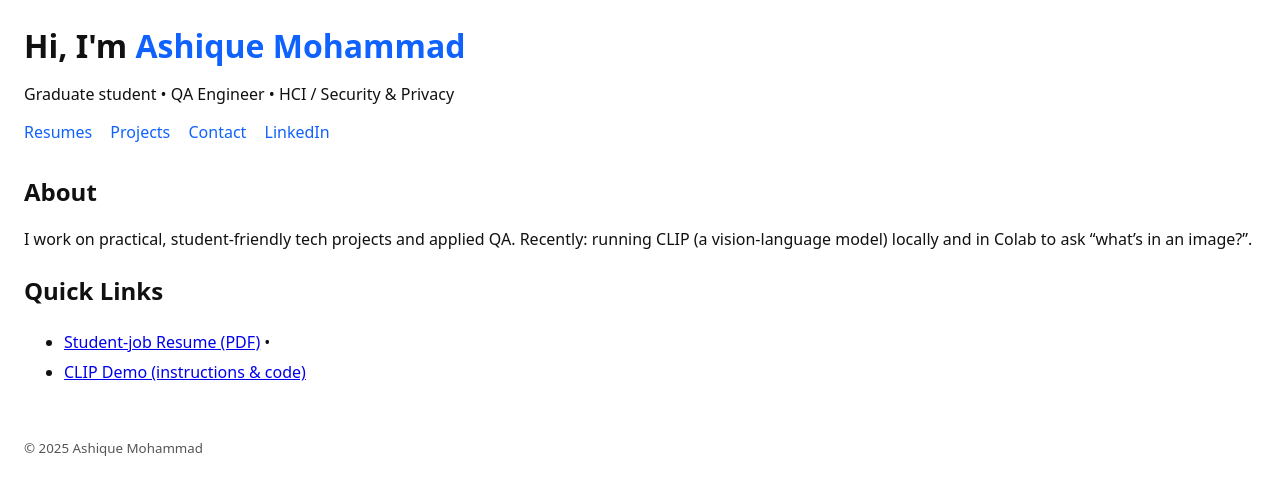
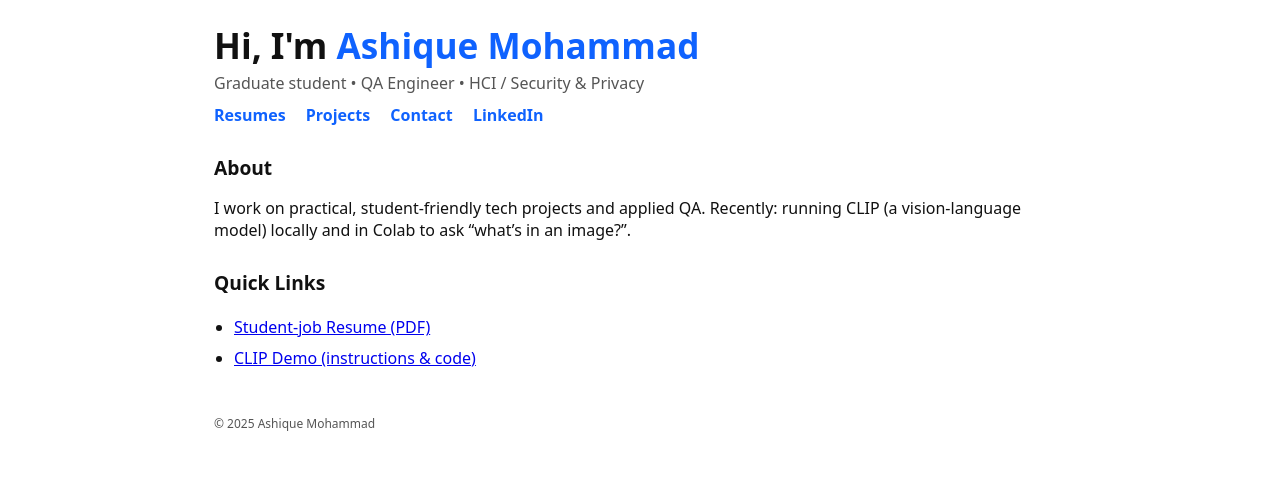
Before and after one commit to Ashiqueams/vInVLM, a plain HTML site: page index.html in a window 1280 px wide. Drawn offline with Linux system fonts and the light colour scheme.

Commit message:
changed css style

```diff
--- a/assets/style.css
+++ b/assets/style.css
@@ -1,10 +1,24 @@
-:root { font-family: ui-sans-serif, system-ui, -apple-system, Segoe UI, Roboto, sans-serif; }
-body { margin: 24px; color: #111; background: #fff; }
-header { margin-bottom: 32px; }
-h1 { font-size: 2rem; margin: 0 0 8px; }
-.hl { color: #0f62fe; }
-nav a { margin-right: 14px; text-decoration: none; color: #0f62fe; }
-nav a:hover { text-decoration: underline; }
-h2 { margin-top: 24px; }
-ul { line-height: 1.9; }
-footer { margin-top: 48px; color: #555; }
+:root {
+    --brand: #0f62fe;
+    --text: #111;
+    --muted: #555;
+    --bg: #fff;
+    --maxw: 900px;
+    font-family: ui-sans-serif, system-ui, -apple-system, Segoe UI, Roboto, sans-serif;
+  }
+  * { box-sizing: border-box; }
+  html, body { margin: 0; padding: 0; background: var(--bg); color: var(--text); }
+  .container { max-width: var(--maxw); margin: 0 auto; padding: 24px; }
+
+  header { margin-bottom: 28px; }
+  h1 { font-size: 2.2rem; margin: 0 0 6px; line-height: 1.2; }
+  .hl { color: var(--brand); }
+  header p { margin: 0 0 10px; color: var(--muted); }
+  nav a { margin-right: 16px; text-decoration: none; color: var(--brand); font-weight: 600; }
+  nav a:hover { text-decoration: underline; }
+
+  main section { margin-top: 28px; }
+  h2 { margin: 0 0 10px; font-size: 1.2rem; }
+  ul { line-height: 1.9; padding-left: 20px; }
+
+  footer { margin-top: 40px; color: var(--muted); font-size: 0.9rem; }
--- a/index.html
+++ b/index.html
@@ -7,6 +7,7 @@
   <link rel="stylesheet" href="./assets/style.css">
 </head>
 <body>
+    <div class="container">
   <header>
     <h1>Hi, I'm <span class="hl">Ashique Mohammad</span></h1>
     <p>Graduate student • QA Engineer • HCI / Security & Privacy</p>
@@ -27,7 +28,7 @@
     <section>
       <h2>Quick Links</h2>
       <ul>
-        <li><a href="./resumes/Ashique-Mohammad-Resume.pdf">Student-job Resume (PDF)</a> •
+        <li><a href="./resumes/Ashique-Mohammad-Resume.pdf">Student-job Resume (PDF)</a> </li>
             <!-- <a href="resumes/Ashique-Mohammad-Resume.docx">Word</a></li> -->
         <li><a href="./projects/clipDemo/">CLIP Demo (instructions & code)</a></li>
       </ul>
@@ -38,5 +39,6 @@
     <small>© <span id="y"></span> Ashique Mohammad</small>
   </footer>
   <script>document.getElementById('y').textContent = new Date().getFullYear();</script>
+</div>
 </body>
 </html>
```
